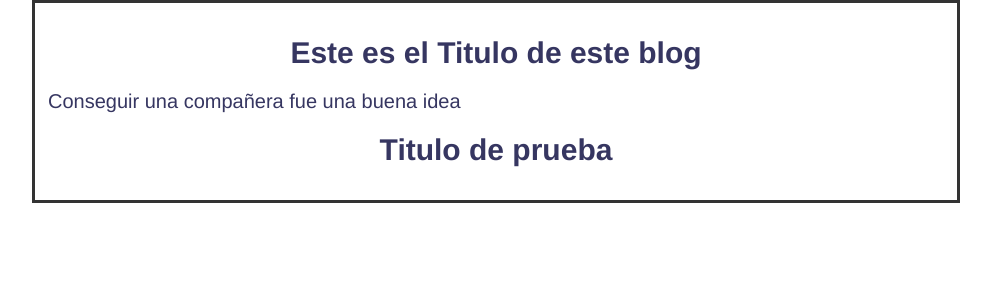
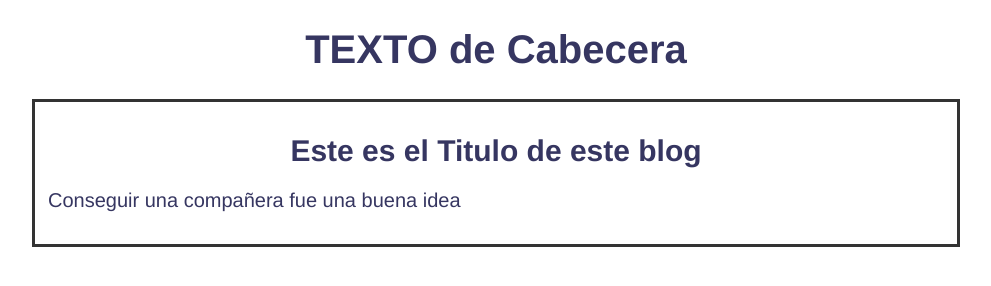
Before and after one commit to diegoalex40/hyperblog, a plain HTML site: page index.html in a window 1280 px wide. Shown: the whole page, without its empty margins (144-1135 px from the left). Drawn offline with Linux system fonts and the light colour scheme.

Commit message:
cabecera primer intento

```diff
--- a/index.html
+++ b/index.html
@@ -5,11 +5,13 @@
     <link rel="stylesheet" href="/css/style.css">
 </head>
 <body>
+    <div id="cabecera">
+        <h1>TEXTO de Cabecera</h1>
+    </div>
     <div id="container">
         <div id="texto">
             <h1> Este es el Titulo de este blog</h1>
             <p> Conseguir una compañera fue una buena idea</p>
-            <h1> Titulo de prueba</h1>
         </div>
     </div>
 </body>
```
